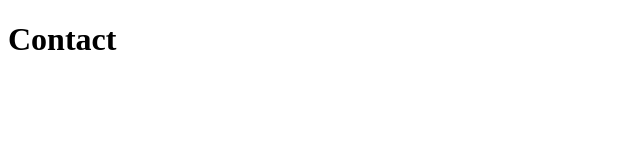
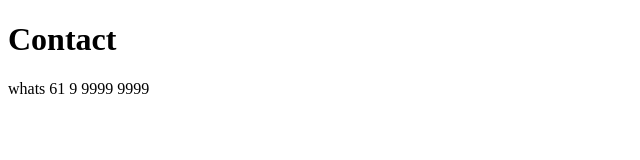
Before and after one commit to maurilyo/gitFlow2, a plain HTML site: page contact.html in a window 1280 px wide. Shown: the whole page, without its empty margins (0-640 px from the left). Drawn offline with Linux system fonts and the light colour scheme.

Commit message:
Contact adicionado num de contato

```diff
--- a/contact.html
+++ b/contact.html
@@ -7,5 +7,6 @@
 </head>
 <body>
     <h1>Contact</h1>
+    <p>whats 61 9 9999 9999</p>
 </body>
 </html>
```
